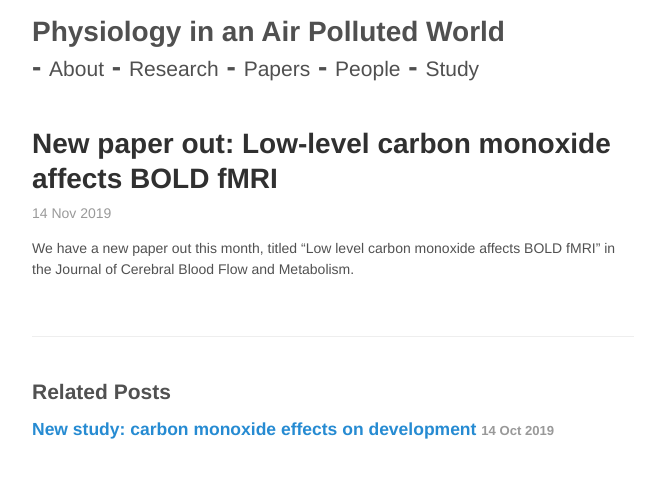
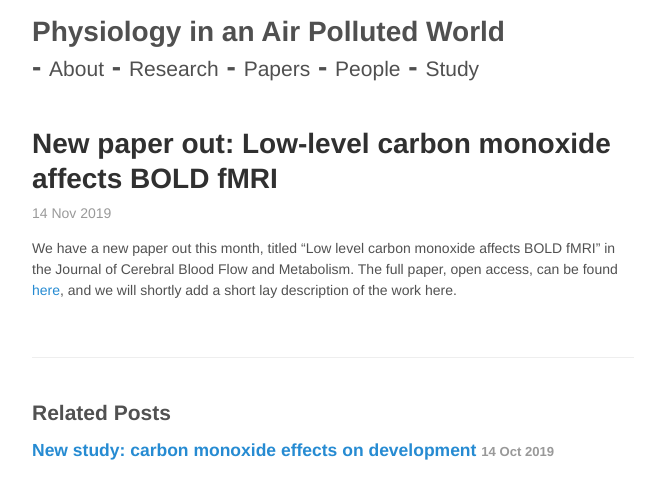
Before and after one commit to mariherigstad/mariherigstad.github.io, a Jekyll site: the page built from _posts/2019-11-14-new-paper-out.md, in a window 1280 px wide. Shown: the top 499 px of the page, without its empty margins (307-972 px from the left). Built offline with Jekyll 4.4.1, drawn with Linux system fonts in a browser that asks for light colours.

Commit message:
Update 2019-11-14-new-paper-out.md

```diff
--- a/_posts/2019-11-14-new-paper-out.md
+++ b/_posts/2019-11-14-new-paper-out.md
@@ -4,4 +4,4 @@
 date: 2019-11-14
 ---
 
-We have a new paper out this month, titled "Low level carbon monoxide affects BOLD fMRI" in the Journal of Cerebral Blood Flow and Metabolism.
+We have a new paper out this month, titled "Low level carbon monoxide affects BOLD fMRI" in the Journal of Cerebral Blood Flow and Metabolism. The full paper, open access, can be found <a href="https://journals.sagepub.com/doi/full/10.1177/0271678X19887358">here</a>, and we will shortly add a short lay description of the work here.
```
